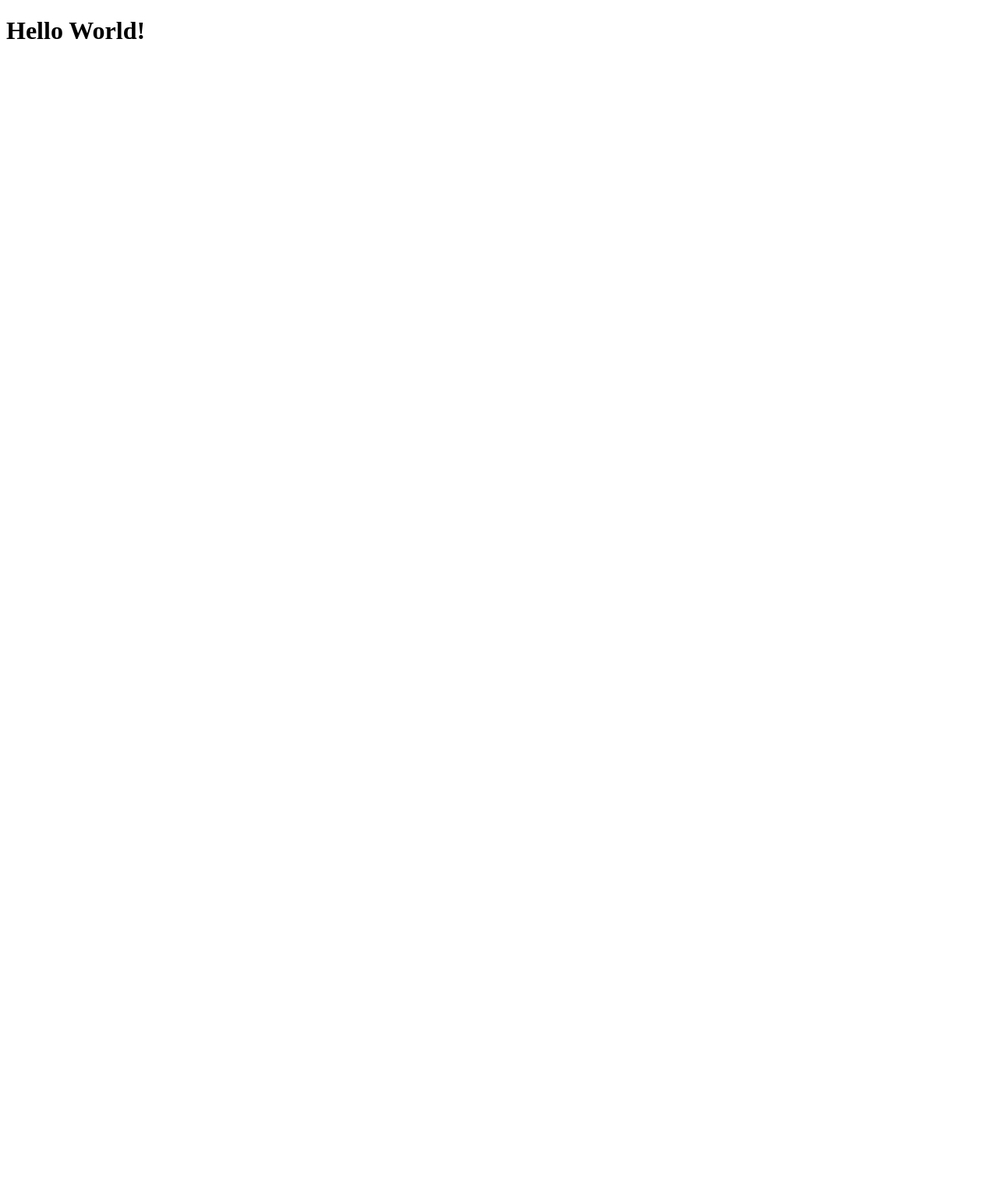
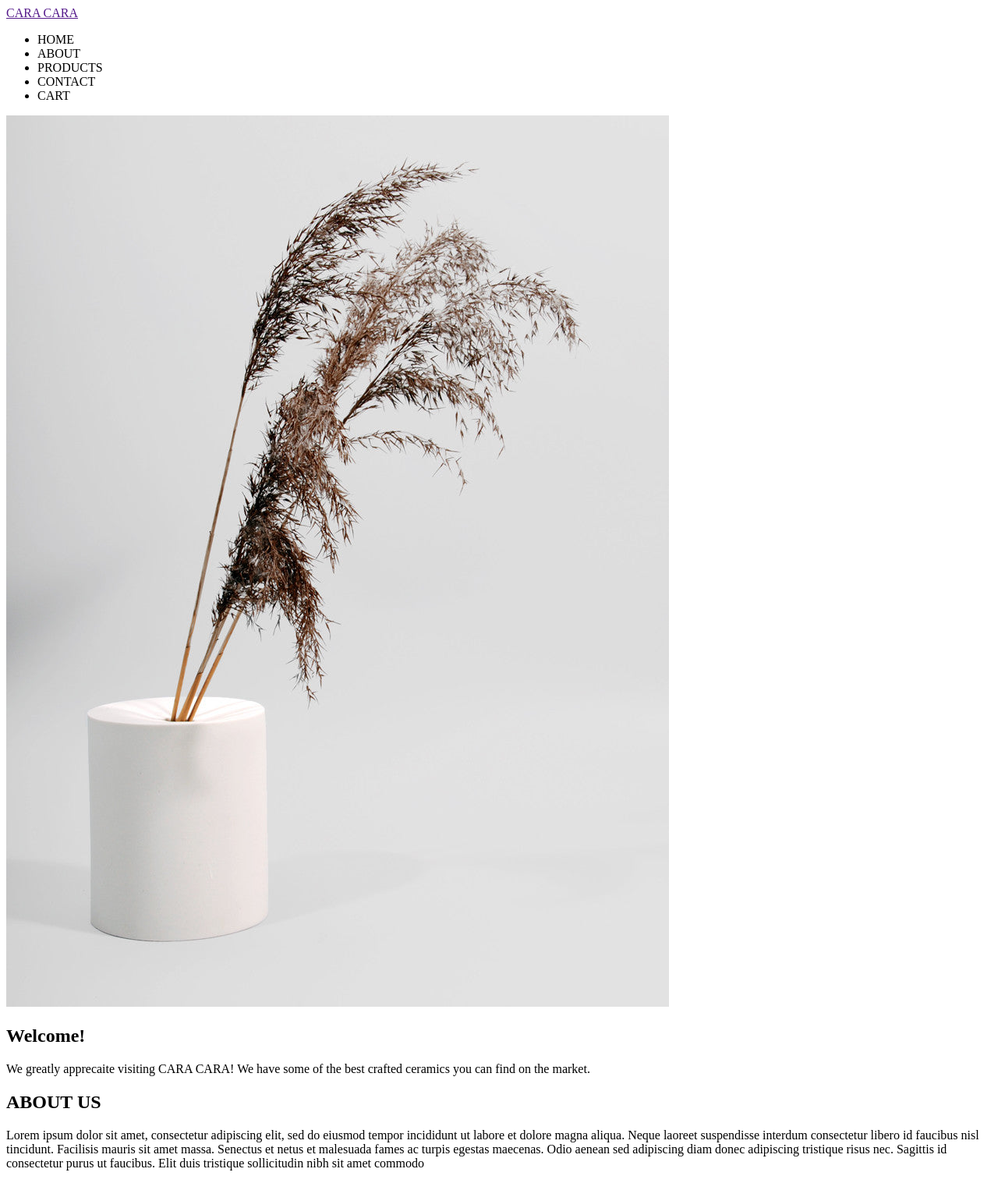
Before and after one commit to Kpun763/eCommerceProject, a plain HTML site: page index.html in a window 1280 px wide. Shown: the whole page at 78% size. Before the commit the page ends 800 px from the top, so only its background shows below. Drawn offline with Linux system fonts and the light colour scheme.

Commit message:
Uploading sections to main page

```diff
--- a/index.html
+++ b/index.html
@@ -3,9 +3,40 @@
 <head>
     <meta charset="UTF-8">
     <meta name="viewport" content="width=device-width, initial-scale=1.0">
-    <title>Basic eCommerce Website</title>
+    <title>Coma Coma</title>
 </head>
 <body>
-   <h1> Hello World!</h1>
+   <header>
+        <nav>
+            <a href=""> CARA CARA</a>
+             <ul>
+                <li>HOME</li>
+                <li>ABOUT</li>
+                <li>PRODUCTS</li>
+                <li>CONTACT</li>
+                <li>CART</li>
+            </ul>
+        </nav>
+    </header>
+   <main>
+        <section class="HOME">
+            <img src="./Cylinder_unglazed3_2048x2048.jpg" alt= "white plant vase">
+            <h1>Welcome!</h1>
+            <p>We greatly apprecaite visiting CARA CARA! We have some of the best crafted ceramics you can find on the market.</p>
+            </section>
+         <section class="ABOUT US">
+         <h2>ABOUT US</h2>
+            <p>Lorem ipsum dolor sit amet, consectetur adipiscing elit, sed do eiusmod tempor incididunt
+                ut labore et dolore magna aliqua. Neque laoreet suspendisse interdum consectetur libero id
+                faucibus nisl tincidunt. Facilisis mauris sit amet massa. Senectus et netus et malesuada fames
+                ac turpis egestas maecenas. Odio aenean sed adipiscing diam donec adipiscing tristique
+                risus nec. Sagittis id consectetur purus ut faucibus. Elit duis tristique sollicitudin nibh sit
+                amet commodo </p>
+        </section>
+        <section class="OUR PRODUCTS">
+
+        </section>
+   </main>
+   <footer></footer>
 </body>
 </html>
```
